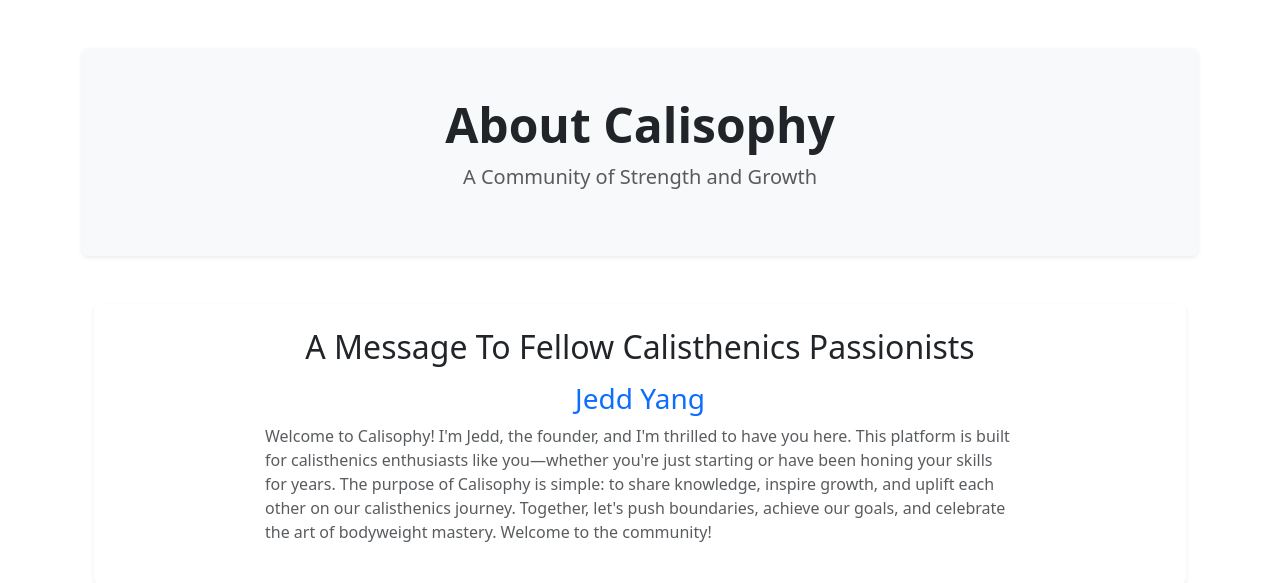
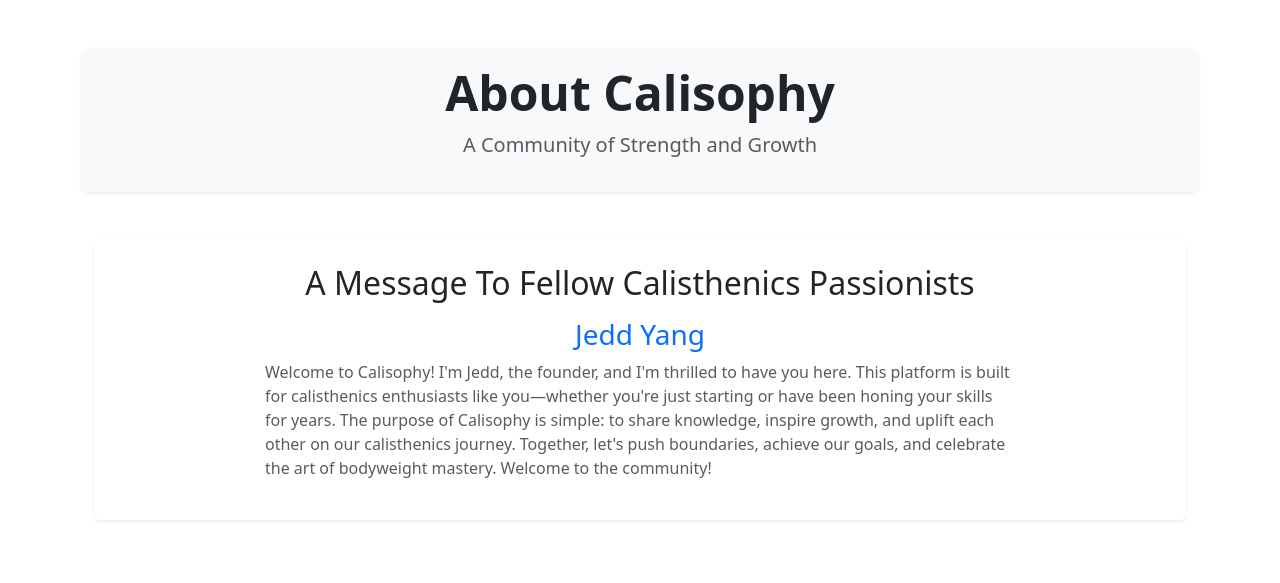
Before and after one commit to jeddiot/calisthenics-blog, a Flask app: page /info in a window 1280 px wide. Shown: the part 56-639 px from the top of the page. Run offline with Flask 3, Linux system fonts and the light colour scheme.

Commit message:
Updated info.html

```diff
--- a/calisophy/templates/info.html
+++ b/calisophy/templates/info.html
@@ -1,6 +1,6 @@
 {% extends "base.html" %}
 {% block content %}
-    <div class="jumbotron text-center py-5 bg-light shadow-sm rounded">
+    <div class="jumbotron text-center py-3 bg-light shadow-sm rounded">
         <h1 class="display-5 fw-bold">About Calisophy</h1>
         <p class="lead text-muted">A Community of Strength and Growth</p>
     </div>
```
